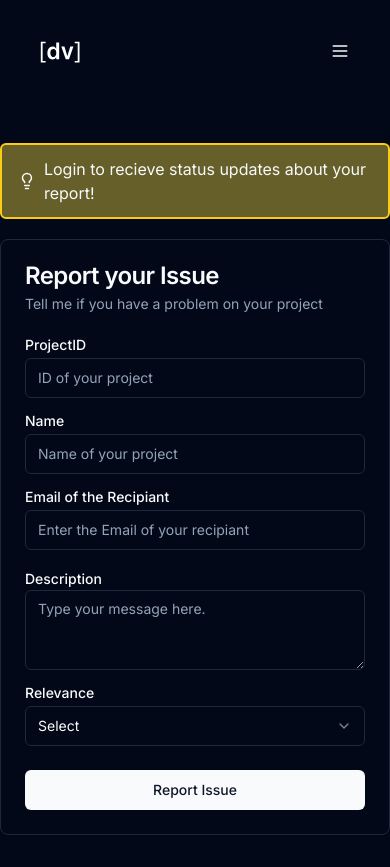
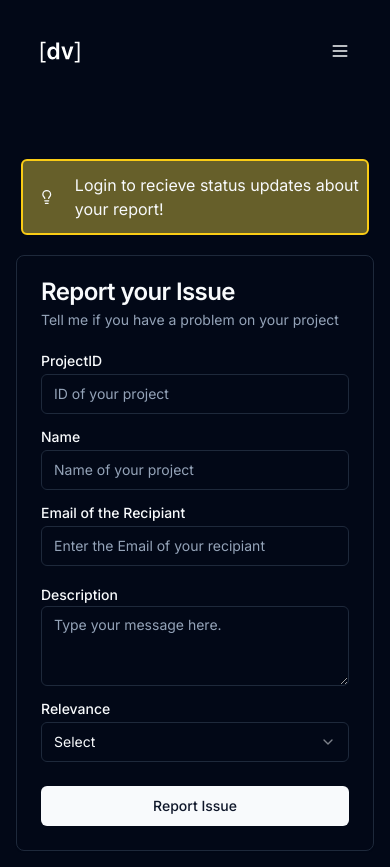
Before and after one commit to vLimax24/ticketsystem, a Next.js app: page /report in a window 390 px wide. Before the commit the page ends 844 px from the top, so only its background shows below. Built offline with nearby package versions, Linux system fonts and the light colour scheme; no server answers.

Commit message:
finished responsivness for report issue

```diff
--- a/src/components/pageComponents/ticketCard/Card.tsx
+++ b/src/components/pageComponents/ticketCard/Card.tsx
@@ -73,8 +73,8 @@ export function CardForm() {
   return (
     <>
 
-      <div className='flex flex-col items-center justify-center'>
-        <div className='mb-5'>
+      <div className='flex flex-col items-center justify-center m-4'>
+        <div className='mb-5 w-[97%]'>
           <LoginTip />
         </div>
         <Card className="w-full md:w-[500px] mx-2">
--- a/src/components/pageComponents/ticketCard/loginTip/LoginTip.tsx
+++ b/src/components/pageComponents/ticketCard/loginTip/LoginTip.tsx
@@ -7,9 +7,9 @@ const LoginTip = () => {
     const { data: session, status } = useSession()
     if(status === 'unauthenticated') {
         return (
-            <div className='flex pr-1.5 pl-4 py-3 bg-yellow-300 bg-opacity-40 border-2 rounded-md border-yellow-400 items-center'>
+            <div className='flex pl-4 py-3 bg-yellow-300 bg-opacity-40 border-2 rounded-md border-yellow-400 items-center md:w-full max-w-full'>
             <Lightbulb size={20}/>
-            <div className='ml-2'>Login to recieve status updates about your report!</div>
+            <div className='ml-5'>Login to recieve status updates about your report!</div>
             </div>
         )
     }
```
